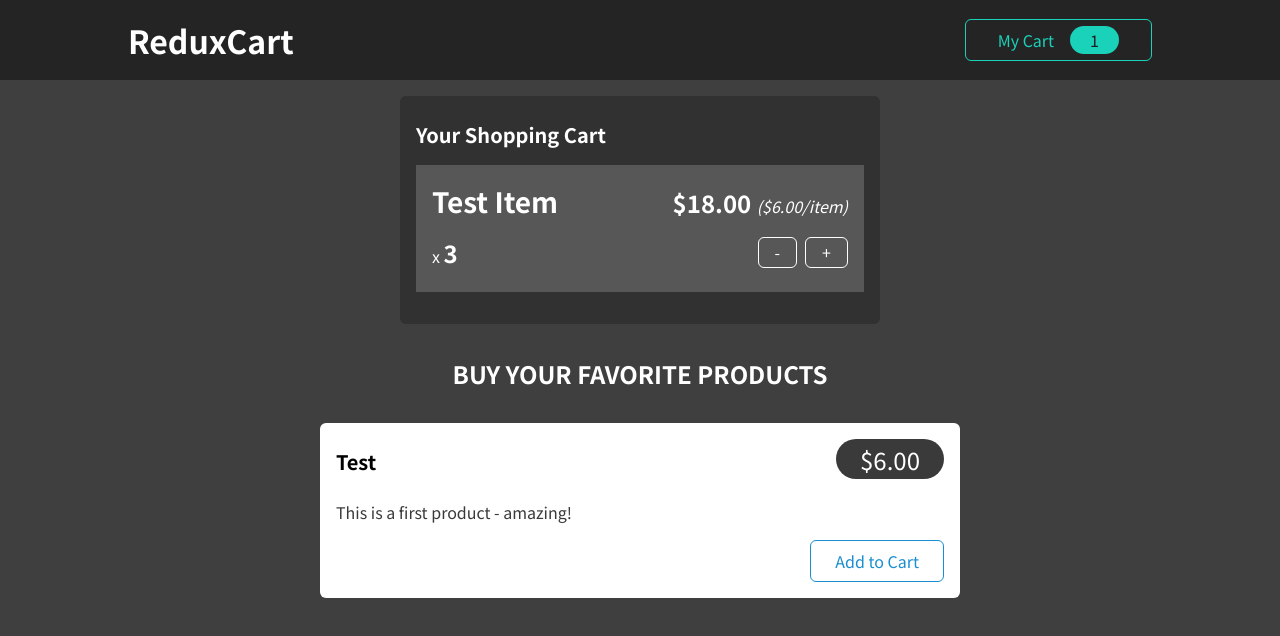
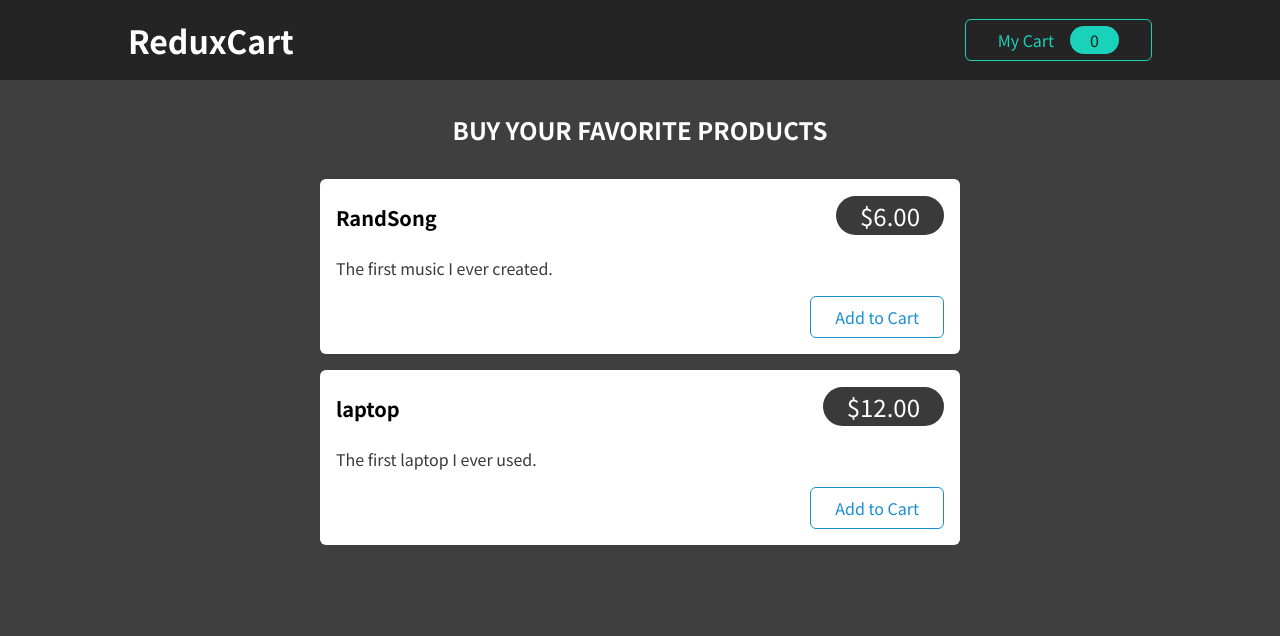
Before and after one commit to calculus0129/react-project-7, a React (Create React App) app: page / in a window 1280 px wide. Shown: the top 636 px of the page. Built offline with nearby package versions, Linux system fonts and the light colour scheme.

Commit message:
feat: built entire project

```diff
--- a/src/App.js
+++ b/src/App.js
@@ -1,11 +1,14 @@
+import { useSelector } from 'react-redux';
+
 import Cart from './components/Cart/Cart';
 import Layout from './components/Layout/Layout';
 import Products from './components/Shop/Products';
 
 function App() {
+  const showCart = useSelector(state=>state.ui.showCart);
   return (
     <Layout>
-      <Cart />
+      {showCart && <Cart />}
       <Products />
     </Layout>
   );
--- a/src/components/Cart/Cart.js
+++ b/src/components/Cart/Cart.js
@@ -1,15 +1,17 @@
 import Card from '../UI/Card';
 import classes from './Cart.module.css';
 import CartItem from './CartItem';
+import { useSelector } from 'react-redux';
 
 const Cart = (props) => {
+  const items = new Array(...useSelector(state=>state.item.items));
+  console.log(items);
+  // HOW???
   return (
     <Card className={classes.cart}>
       <h2>Your Shopping Cart</h2>
       <ul>
-        <CartItem
-          item={{ title: 'Test Item', quantity: 3, total: 18, price: 6 }}
-        />
+        {items.map((arg) => <CartItem key={arg.id} item={arg}/>)}
       </ul>
     </Card>
   );
--- a/src/components/Cart/CartButton.js
+++ b/src/components/Cart/CartButton.js
@@ -1,10 +1,19 @@
+import { useDispatch } from 'react-redux';
 import classes from './CartButton.module.css';
+import { actions } from '../../store';
+import { useSelector } from 'react-redux';
 
+// Note: All the variables used in a local funtion works only when it is local in the function (?)
 const CartButton = (props) => {
+  const numItems = useSelector(state=>state.item.totalQuantity);
+  const dispatch = useDispatch();
+  const toggleCartHandler = () => {
+    dispatch(actions.ui.toggle());
+  };
   return (
-    <button className={classes.button}>
+    <button className={classes.button} onClick={toggleCartHandler}>
       <span>My Cart</span>
-      <span className={classes.badge}>1</span>
+      <span className={classes.badge}>{numItems}</span>
     </button>
   );
 };
--- a/src/components/Cart/CartItem.js
+++ b/src/components/Cart/CartItem.js
@@ -1,7 +1,17 @@
+import { useDispatch } from 'react-redux';
+import { actions } from '../../store';
 import classes from './CartItem.module.css';
 
 const CartItem = (props) => {
-  const { title, quantity, total, price } = props.item;
+  const { id, title, quantity, total, price } = props.item;
+
+  const dispatch = useDispatch();
+  const plusHandler = () => {
+    dispatch(actions.item.increment({id, title, price}));
+  };
+  const minusHandler = () => {
+    dispatch(actions.item.decrement(id));
+  };
 
   return (
     <li className={classes.item}>
@@ -17,8 +27,8 @@ const CartItem = (props) => {
           x <span>{quantity}</span>
         </div>
         <div className={classes.actions}>
-          <button>-</button>
-          <button>+</button>
+          <button onClick={minusHandler}>-</button>
+          <button onClick={plusHandler}>+</button>
         </div>
       </div>
     </li>
--- a/src/components/Shop/ProductItem.js
+++ b/src/components/Shop/ProductItem.js
@@ -1,8 +1,11 @@
 import Card from '../UI/Card';
 import classes from './ProductItem.module.css';
+import { actions } from '../../store';
+import { useDispatch } from 'react-redux';
 
 const ProductItem = (props) => {
-  const { title, price, description } = props;
+  const { id, title, price, description } = props;
+  const dispatch = useDispatch();
 
   return (
     <li className={classes.item}>
@@ -13,7 +16,7 @@ const ProductItem = (props) => {
         </header>
         <p>{description}</p>
         <div className={classes.actions}>
-          <button>Add to Cart</button>
+          <button onClick={()=>dispatch(actions.item.increment({id, title, price}))}>Add to Cart</button>
         </div>
       </Card>
     </li>
--- a/src/components/Shop/Products.js
+++ b/src/components/Shop/Products.js
@@ -1,16 +1,32 @@
 import ProductItem from './ProductItem';
 import classes from './Products.module.css';
+
+const DUMMY_PRODUCTS = [
+  {
+    id: 'p1',
+    price: 6,
+    title: 'RandSong',
+    description: "The first music I ever created.",
+  },
+  {
+    id: 'p2',
+    price: 12,
+    title: 'laptop',
+    description: 'The first laptop I ever used.',
+  },
+];
 
 const Products = (props) => {
   return (
     <section className={classes.products}>
       <h2>Buy your favorite products</h2>
       <ul>
-        <ProductItem
-          title='Test'
-          price={6}
-          description='This is a first product - amazing!'
-        />
+        {DUMMY_PRODUCTS.map(product => (
+          <ProductItem
+            key={product.id}
+            {...product}
+          />
+        ))}
       </ul>
     </section>
   );
--- a/src/index.js
+++ b/src/index.js
@@ -2,6 +2,8 @@ import ReactDOM from 'react-dom/client';
 
 import './index.css';
 import App from './App';
+import { Provider } from 'react-redux';
+import store from './store';
 
 const root = ReactDOM.createRoot(document.getElementById('root'));
-root.render(<App />);
+root.render(<Provider store = {store}><App /></Provider>);
--- /dev/null
+++ b/src/store/index.js
@@ -0,0 +1,17 @@
+import { configureStore } from '@reduxjs/toolkit';
+import itemSlice from './item';
+import uiSlice from './ui-slice';
+
+const store = configureStore({
+    reducer: {
+        item: itemSlice.reducer,
+        ui: uiSlice.reducer,
+    }
+});
+
+export const actions = {
+    item: itemSlice.actions,
+    ui: uiSlice.actions,
+};
+
+export default store;
--- /dev/null
+++ b/src/store/item.js
@@ -0,0 +1,61 @@
+import { createSlice } from '@reduxjs/toolkit';
+
+// const initItem = {
+//     id: ???,
+//     title: '',
+//     quantity: 0,
+//     price: 0,
+//     total: 0,
+// };
+
+const itemSlice = createSlice({
+    name: "item",
+    initialState: {
+        items: [],
+        totalQuantity: 0, // to display at the badge of cart.
+    },
+    reducers: {
+        increment(state, action) {
+            // action: {id, title, price} object.
+            const newItem = action.payload;
+            let items = state.items;
+            let idx = items.findIndex(item=>{
+                return item.id === newItem.id;
+            });
+            if(idx>=0) {
+                items[idx].quantity++;
+                items[idx].total += items[idx].price;
+            } else { // add-to-cart called for a new item.
+                items.push({
+                    ...newItem,
+                    quantity: 1,
+                    total: newItem.price,
+                });
+            }
+            state.totalQuantity++;
+        },
+        decrement(state, action) {
+            const id = action.payload;
+            // action: id object.
+            let items = state.items;
+            let idx = items.findIndex(item=>{
+                return item.id === id;
+            });
+            if(idx>-1) {
+                if(items[idx].quantity > 1) {
+                    items[idx].quantity--;
+                    items[idx].total -= items[idx].price;
+                }
+                else {
+                    // items = items.filter(item => item.id !== id);
+                    items.splice(idx, 1);
+                }
+                state.totalQuantity--;
+            } else {
+                console.log(`INVALID Reducer: Cannot delete un-existing item with id ${action.payload} from the state`);
+            }
+        },
+    }
+});
+
+export default itemSlice;
--- /dev/null
+++ b/src/store/ui-slice.js
@@ -0,0 +1,12 @@
+import { createSlice } from '@reduxjs/toolkit';
+const uiSlice = createSlice ({
+    name: "ui",
+    initialState : { showCart: false },
+    reducers: {
+        toggle(state) {
+            state.showCart = !state.showCart;
+        }
+    }
+});
+
+export default uiSlice;
```
Also changed, not shown: package.json (+9 -7 lines), 2 other files (tests, documents, lock files or other folders).
